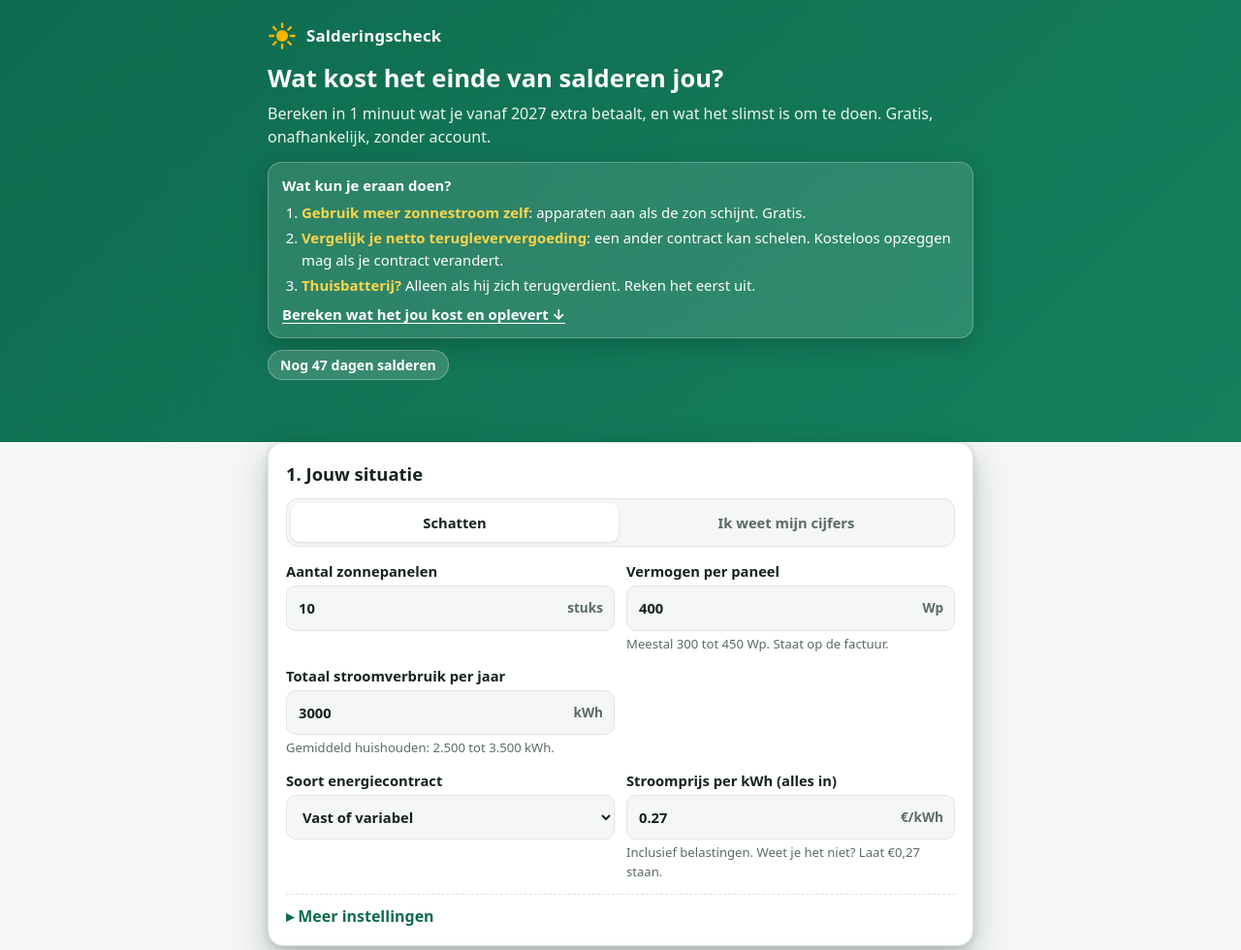
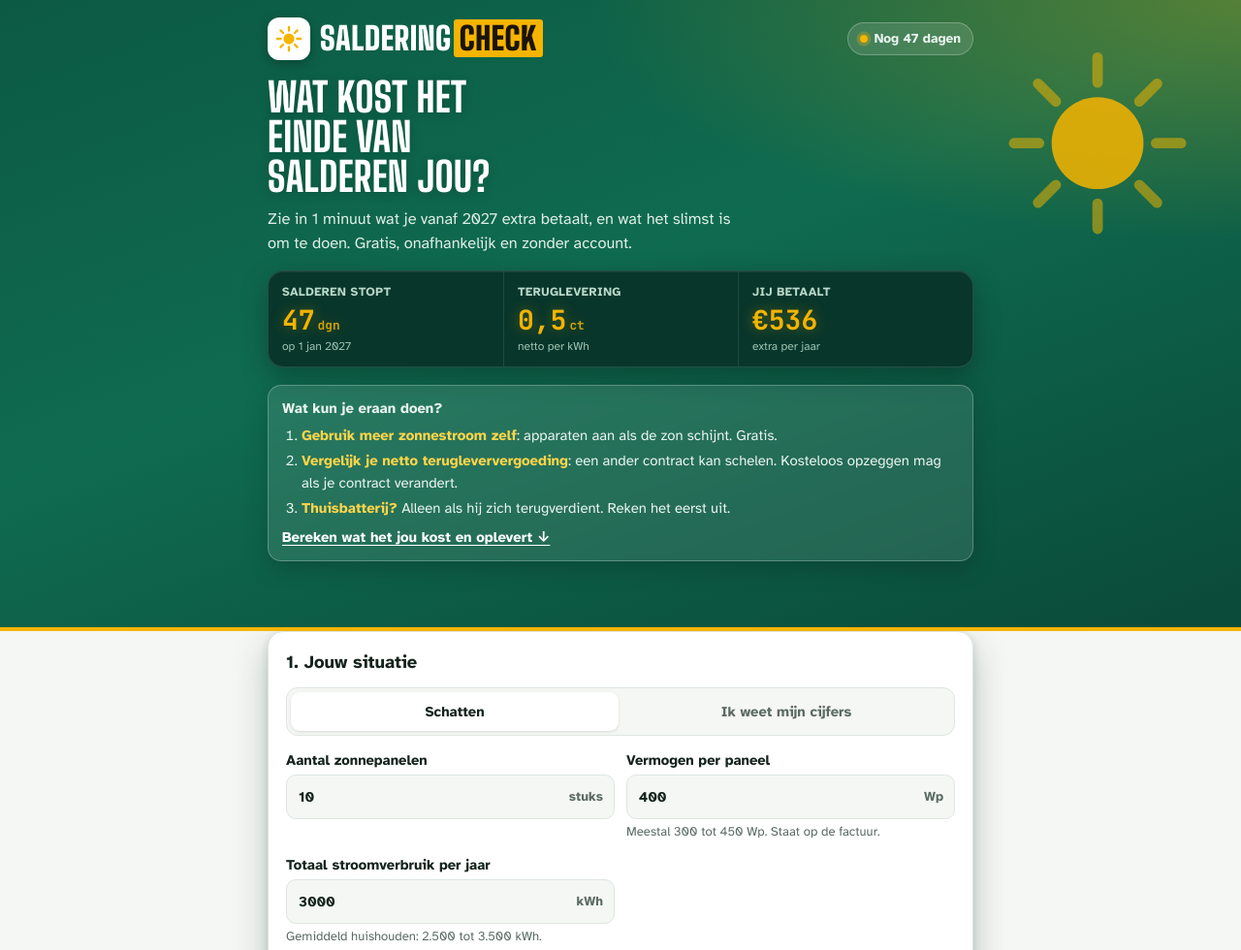
Before and after one commit to djbeltman35-arch/salderingscheck, a plain HTML site: page index.html in a window 1280 px wide. Shown: the top 980 px of the page at 97% size. Drawn offline with Linux system fonts and the light colour scheme.

Commit message:
Nieuwe bovenkant in Tankwijzer-stijl: woordmerk, kerncijfers, aftellen
Co-Authored-By: Claude Opus 5.5 <noreply@anthropic.com>
Claude-Session: https://claude.ai/code/session_01Lxu2CxsC2cRVNPZdvrtPAm

```diff
--- a/app.js
+++ b/app.js
@@ -150,6 +150,7 @@
     $('extra').className = 'big ' + (extra > 0.5 ? 'bad' : 'good');
     $('uitkomst-intro').textContent = extra > 0.5 ? 'Vanaf 2027 betaal je voor stroom ongeveer' : 'Vanaf 2027 verandert er voor jou weinig:';
     $('extra-sub').textContent = extra > 0.5 ? 'per jaar meer dan nu (± ' + fmtEur(extra / 12) + ' per maand)' : (extra < -0.5 ? 'per jaar minder dan nu' : 'nauwelijks verschil');
+    var he = $('heroExtra'); if (he) he.textContent = fmtEur(Math.max(0, extra)).replace(' ', '');
     $('kostenNu').textContent = fmtEur(r.kostenNu);
     $('kosten27').textContent = fmtEur(r.kosten27);
     var note = p.geschat
@@ -270,7 +271,14 @@
   function aftellen() {
     var eind = new Date('2027-01-01T00:00:00+01:00');
     var dagen = Math.ceil((eind - new Date()) / 86400000);
-    $('countdown').textContent = dagen > 1 ? 'Nog ' + dagen + ' dagen salderen' : (dagen === 1 ? 'Morgen stopt salderen' : 'Salderen is gestopt op 1 januari 2027');
+    var led = $('ledDagen');
+    if (dagen > 0) {
+      $('countdown').textContent = dagen === 1 ? 'Morgen stopt salderen' : 'Nog ' + dagen + ' dagen';
+      if (led) led.innerHTML = dagen + '<small>' + (dagen === 1 ? 'dag' : 'dgn') + '</small>';
+    } else {
+      $('countdown').textContent = 'Salderen is gestopt';
+      if (led) { led.innerHTML = '0<small>dgn</small>'; led.nextElementSibling.textContent = 'sinds 1 jan 2027'; led.previousElementSibling.textContent = 'Salderen gestopt'; }
+    }
   }
 
   function toast(t) {
--- a/index.html
+++ b/index.html
@@ -7,6 +7,8 @@
 <meta name="description" content="Bereken in 1 minuut wat het einde van de salderingsregeling op 1 januari 2027 jou kost, en of een thuisbatterij, ander contract of slimmer verbruik loont. Gratis, onafhankelijk en zonder registratie.">
 <link rel="canonical" href="https://salderingscheck-nl.netlify.app/">
 <meta name="theme-color" content="#0f6b4f">
+<link rel="preload" href="/fonts/big-shoulders-display-800.woff2" as="font" type="font/woff2" crossorigin>
+<link rel="preload" href="/fonts/atkinson-hyperlegible-400.woff2" as="font" type="font/woff2" crossorigin>
 <link rel="manifest" href="/manifest.webmanifest">
 <link rel="icon" href="/icons/icon.svg" type="image/svg+xml">
 <link rel="apple-touch-icon" href="/icons/apple-touch-icon.png">
@@ -81,16 +83,40 @@
 }
 *{box-sizing:border-box}
 html{-webkit-text-size-adjust:100%}
-body{margin:0;background:var(--bg);color:var(--ink);font:16px/1.5 system-ui,-apple-system,"Segoe UI",Roboto,"Helvetica Neue",Arial,sans-serif}
+body{margin:0;background:var(--bg);color:var(--ink);font:16px/1.5 "Atkinson Hyperlegible",system-ui,-apple-system,"Segoe UI",Roboto,Arial,sans-serif}
 a{color:var(--brand)}
 .wrap{max-width:760px;margin:0 auto;padding:0 16px}
-header.top{background:linear-gradient(135deg,#0f6b4f,#14805e);color:#fff;padding:22px 0 64px}
-header.top .wrap{display:flex;flex-direction:column;gap:8px}
-.brandrow{display:flex;align-items:center;gap:10px;font-weight:700;font-size:1.05rem;letter-spacing:.2px}
-.brandrow svg{width:30px;height:30px}
-h1{font-size:1.6rem;line-height:1.2;margin:6px 0 0}
-.lead{margin:0;opacity:.92}
-.badge{display:inline-flex;align-items:center;gap:6px;align-self:flex-start;background:rgba(255,255,255,.16);border:1px solid rgba(255,255,255,.28);border-radius:999px;padding:4px 12px;font-size:.88rem;font-weight:600}
+@font-face{font-family:'Big Shoulders Display';font-style:normal;font-weight:800;font-display:swap;src:url(/fonts/big-shoulders-display-800.woff2) format('woff2')}
+@font-face{font-family:'Big Shoulders Display';font-style:normal;font-weight:900;font-display:swap;src:url(/fonts/big-shoulders-display-900.woff2) format('woff2')}
+@font-face{font-family:'Atkinson Hyperlegible';font-style:normal;font-weight:400;font-display:swap;src:url(/fonts/atkinson-hyperlegible-400.woff2) format('woff2')}
+@font-face{font-family:'Atkinson Hyperlegible';font-style:normal;font-weight:700;font-display:swap;src:url(/fonts/atkinson-hyperlegible-700.woff2) format('woff2')}
+@font-face{font-family:'JetBrains Mono';font-style:normal;font-weight:500 700;font-display:swap;src:url(/fonts/jetbrains-mono-500.woff2) format('woff2')}
+.hero{position:relative;overflow:hidden;color:#eaf5ef;padding:18px 0 64px;border-bottom:4px solid var(--sun);
+  background:radial-gradient(110% 80% at 100% 0%,rgba(245,180,0,.30) 0%,rgba(245,180,0,0) 48%),linear-gradient(160deg,#0c5a43 0%,#0f6b4f 45%,#0a4a38 100%)}
+.hero .deco{position:absolute;right:-60px;top:60px;width:220px;height:220px;opacity:.8;pointer-events:none}
+@media (min-width:700px){.hero .deco{right:4%;top:40px;width:280px;height:280px;opacity:.95}}
+.hero-in{position:relative;display:flex;flex-direction:column;gap:12px}
+.hero .top{display:flex;justify-content:space-between;align-items:center;gap:10px}
+.brand{display:flex;align-items:center;gap:10px;text-decoration:none}
+.brand .mark{width:44px;height:44px;border-radius:12px;background:#fff;display:grid;place-items:center;box-shadow:0 4px 12px rgba(0,0,0,.25)}
+.brand .mark svg{width:30px;height:30px}
+.brand b{font-family:'Big Shoulders Display','Arial Narrow',Impact,sans-serif;font-weight:900;font-size:2.05rem;line-height:1;letter-spacing:.5px;color:#fff;text-transform:uppercase}
+.brand b span{background:var(--sun);color:#1a1405;padding:0 6px;margin-left:2px;border-radius:3px}
+.status{display:inline-flex;align-items:center;gap:7px;font-weight:700;font-size:.85rem;background:rgba(255,255,255,.12);border:1px solid rgba(255,255,255,.25);border-radius:999px;padding:6px 12px;white-space:nowrap}
+.status i{width:8px;height:8px;border-radius:50%;background:var(--sun);box-shadow:0 0 0 3px rgba(245,180,0,.3);animation:puls 1.8s infinite}
+@keyframes puls{50%{box-shadow:0 0 0 6px rgba(245,180,0,0)}}
+@media (prefers-reduced-motion:reduce){.status i{animation:none}}
+h1{font-family:'Big Shoulders Display','Arial Narrow',Impact,sans-serif;font-weight:800;text-transform:uppercase;font-size:2.6rem;line-height:.98;letter-spacing:.3px;margin:6px 0 0;color:#fff;max-width:13ch;text-shadow:0 2px 12px rgba(0,0,0,.18)}
+.lead{margin:0;opacity:.95;font-size:1.02rem;max-width:46ch}
+.meters{display:grid;grid-template-columns:repeat(3,1fr);background:#08362a;border:1px solid rgba(255,255,255,.12);border-radius:16px;box-shadow:0 10px 28px rgba(0,0,0,.28),inset 0 1px 0 rgba(255,255,255,.06);margin-top:4px}
+.meter{padding:12px 12px 12px 14px;border-left:1px solid rgba(255,255,255,.1)}
+.meter:first-child{border-left:0}
+.meter .lab{font-size:.78rem;color:#b9d8c9;font-weight:700;text-transform:uppercase;letter-spacing:.4px}
+.meter .led{font-family:'JetBrains Mono',ui-monospace,monospace;font-weight:700;color:var(--sun);font-size:1.75rem;line-height:1.1;margin:4px 0 2px;text-shadow:0 0 14px rgba(245,180,0,.35);white-space:nowrap}
+.meter .led small{font-size:.8rem;margin-left:3px;opacity:.85}
+.meter .src{font-size:.75rem;color:#9cc2b1}
+@media (max-width:440px){.brand b{font-size:1.7rem}.brand .mark{width:38px;height:38px;border-radius:10px}.brand .mark svg{width:26px;height:26px}.status{font-size:.76rem;padding:5px 10px;gap:6px}}
+@media (max-width:370px){.meter .led{font-size:1.4rem}.brand b{font-size:1.5rem}h1{font-size:2.25rem}.status{font-size:.7rem}}
 main{margin-top:-44px}
 .card{background:var(--card);border:1px solid var(--line);border-radius:var(--radius);box-shadow:var(--shadow);padding:18px;margin-bottom:16px}
 .card h2{font-size:1.15rem;margin:0 0 12px}
@@ -147,7 +173,7 @@ details[open] summary::before{content:"▾ ";}
 .actions{display:flex;flex-wrap:wrap;gap:8px;margin-top:12px}
 .partner{font-size:.78rem;color:var(--muted);margin-top:6px}
 .tip{background:var(--sun-soft);border-radius:12px;padding:12px 14px;font-size:.92rem;margin-top:12px}
-.todo{box-shadow:0 8px 24px rgba(0,0,0,.18);background:rgba(255,255,255,.12);border:1px solid rgba(255,255,255,.25);border-radius:14px;padding:12px 14px;margin:6px 0 4px;font-size:.93rem}
+.todo{box-shadow:0 8px 24px rgba(0,0,0,.18);background:rgba(255,255,255,.10);backdrop-filter:blur(2px);border:1px solid rgba(255,255,255,.25);border-radius:14px;padding:12px 14px;margin:6px 0 4px;font-size:.93rem}
 .todo ol{margin:6px 0 8px;padding-left:20px}
 .todo li{margin-bottom:4px}
 .todo b{color:#ffd54a}
@@ -178,18 +204,30 @@ footer a{color:var(--muted)}
 .sr{position:absolute;width:1px;height:1px;overflow:hidden;clip:rect(0 0 0 0)}
 .hidden{display:none!important}
 #install{display:none}
-@media print{header.top{padding-bottom:16px;background:none;color:#000}main{margin-top:0}.actions,#install,.info,footer .sites{display:none}}
+@media print{.hero{padding-bottom:16px;background:none;color:#000}.hero .deco,.meters{display:none}main{margin-top:0}.actions,#install,.info,footer .sites{display:none}}
 </style>
 </head>
 <body>
-<header class="top">
-  <div class="wrap">
-    <div class="brandrow">
-      <svg viewBox="0 0 64 64" aria-hidden="true"><circle cx="32" cy="32" r="13" fill="#f5b400"/><g stroke="#f5b400" stroke-width="5" stroke-linecap="round"><path d="M32 5v8M32 51v8M5 32h8M51 32h8M12.9 12.9l5.7 5.7M45.4 45.4l5.7 5.7M12.9 51.1l5.7-5.7M45.4 18.6l5.7-5.7"/></g></svg>
-      Salderingscheck
+<header class="hero">
+  <svg class="deco" viewBox="0 0 260 260" aria-hidden="true">
+    <g stroke="#f5b400" stroke-width="10" stroke-linecap="round" opacity=".55"><path d="M170 18v24M170 158v24M90 100h24M226 100h24M113 43l17 17M210 140l17 17M113 157l17-17M210 60l17-17"/></g>
+    <circle cx="170" cy="100" r="44" fill="#f5b400" opacity=".9"/>
+  </svg>
+  <div class="wrap hero-in">
+    <div class="top">
+      <a class="brand" href="/" aria-label="Salderingscheck, naar de start">
+        <span class="mark" aria-hidden="true"><svg viewBox="0 0 64 64"><circle cx="32" cy="32" r="12" fill="#f5b400"/><g stroke="#f5b400" stroke-width="5" stroke-linecap="round"><path d="M32 6v8M32 50v8M6 32h8M50 32h8M13.6 13.6l5.6 5.6M44.8 44.8l5.6 5.6M13.6 50.4l5.6-5.6M44.8 19.2l5.6-5.6"/></g></svg></span>
+        <b>Saldering<span>check</span></b>
+      </a>
+      <span class="status"><i></i><span id="countdown">1 jan 2027</span></span>
     </div>
     <h1>Wat kost het einde van salderen jou?</h1>
-    <p class="lead">Bereken in 1 minuut wat je vanaf 2027 extra betaalt, en wat het slimst is om te doen. Gratis, onafhankelijk, zonder account.</p>
+    <p class="lead">Zie in 1 minuut wat je vanaf 2027 extra betaalt, en wat het slimst is om te doen. Gratis, onafhankelijk en zonder account.</p>
+    <section class="meters" aria-label="Kerncijfers">
+      <div class="meter"><div class="lab">Salderen stopt</div><div class="led" id="ledDagen">47<small>dgn</small></div><div class="src">op 1 jan 2027</div></div>
+      <div class="meter"><div class="lab">Terug&shy;levering</div><div class="led">0,5<small>ct</small></div><div class="src">netto per kWh</div></div>
+      <div class="meter"><div class="lab">Jij betaalt</div><div class="led" id="heroExtra">€536</div><div class="src">extra per jaar</div></div>
+    </section>
     <div class="todo" aria-label="Wat kun je eraan doen?">
       <strong>Wat kun je eraan doen?</strong>
       <ol>
@@ -199,7 +237,6 @@ footer a{color:var(--muted)}
       </ol>
       <a href="#h-invoer" class="todo-cta">Bereken wat het jou kost en oplevert ↓</a>
     </div>
-    <span class="badge" id="countdown">Salderen stopt op 1 januari 2027</span>
   </div>
 </header>
 
--- a/sw.js
+++ b/sw.js
@@ -1,5 +1,5 @@
 /* Salderingscheck service worker: offline werken, altijd eerst de nieuwste versie proberen */
-var CACHE = 'salderingscheck-v5';
+var CACHE = 'salderingscheck-v6';
 var BESTANDEN = ['/', '/index.html', '/calc.js', '/app.js', '/manifest.webmanifest', '/icons/icon.svg', '/icons/icon-192.png', '/icons/icon-512.png'];
 self.addEventListener('install', function (e) {
   e.waitUntil(caches.open(CACHE).then(function (c) { return c.addAll(BESTANDEN); }).then(function () { return self.skipWaiting(); }));
```
Also changed, not shown: fonts/atkinson-hyperlegible-400.woff2 (added), fonts/atkinson-hyperlegible-700.woff2 (added), fonts/big-shoulders-display-800.woff2 (added), fonts/big-shoulders-display-900.woff2 (added), fonts/jetbrains-mono-500.woff2 (added).
